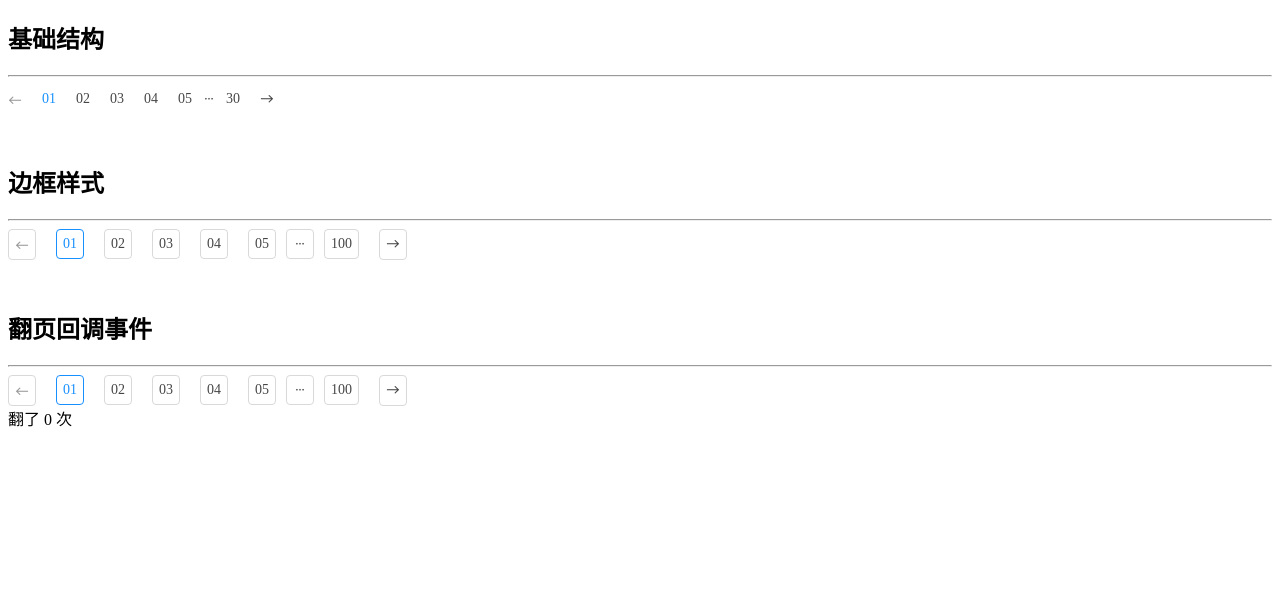
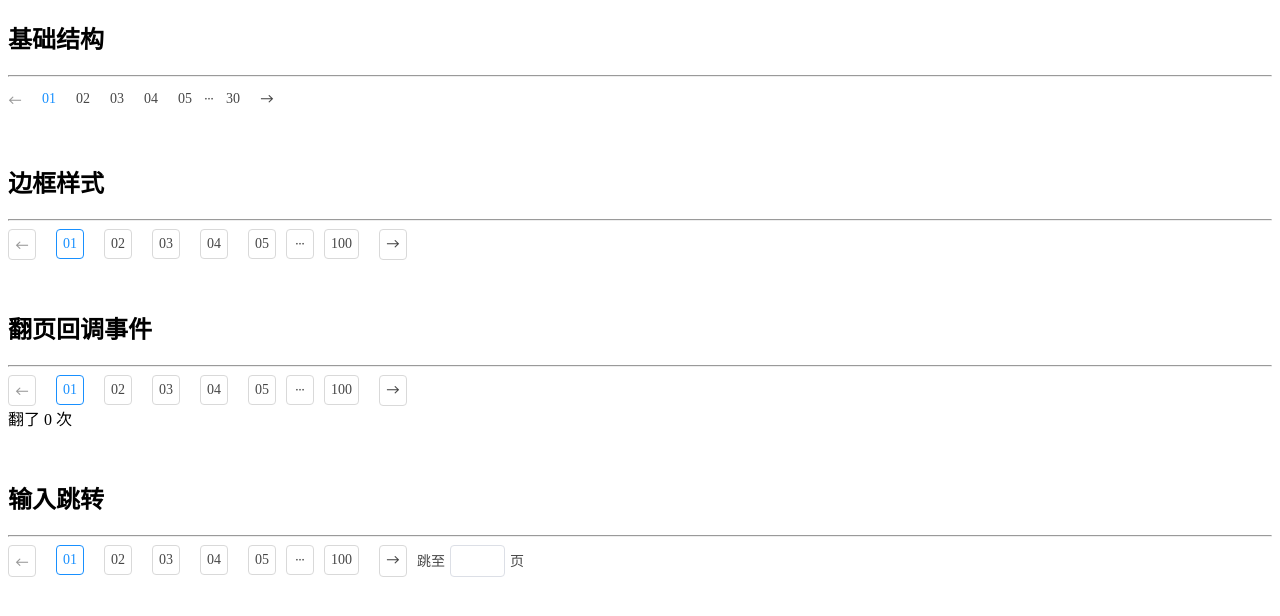
Before and after one commit to guapi233/antDesign-fake, a Vue app: page /Pagination in a window 1280 px wide. Shown: the top 616 px of the page. Built offline with nearby package versions, Linux system fonts and the light colour scheme.

Commit message:
Pagination组件输入翻页支持

```diff
--- a/components/Pagination.vue
+++ b/components/Pagination.vue
@@ -81,6 +81,15 @@
     <div class="next decorator" :class="[activePage>=pagesCount ?'unclicked' :'']" @click="toNext">
       <i class="icon-arrow"></i>
     </div>
+
+    <!-- 跳转输入框 -->
+    <div class="inputer" v-if="inputure">
+      <span>跳至</span>
+      <div class="inputer__inner">
+        <c-input nomargin v-model="inputVal" @enter="handleInputure"></c-input>
+      </div>
+      <span>页</span>
+    </div>
   </div>
 </template>
 
@@ -98,12 +107,18 @@ export default {
       type: Boolean,
       default: false,
     },
+    // 输入跳转功能
+    inputure: {
+      type: Boolean,
+      default: false,
+    },
   },
   data() {
     return {
       changePreviewOn: false, // 向前移动三页按钮是否被悬浮
       changeNextOn: false, // 向后移动三页按钮是否被悬浮
       activePage: 1, // 当前选中的页面
+      inputVal: "", // 跳转输入框值
     };
   },
   computed: {
@@ -167,6 +182,22 @@ export default {
       } else {
         this.activePage = this.pagesCount;
       }
+    },
+    // 处理输入框回车翻页
+    handleInputure() {
+      if (
+        this.inputVal === "" ||
+        isNaN(Number(this.inputVal)) ||
+        Array.prototype.includes.call(this.inputVal, ".") ||
+        Number(this.inputVal) < 1 ||
+        Number(this.inputVal > this.count)
+      ) {
+        // noop
+      } else {
+        this.activePage = Number(this.inputVal);
+      }
+
+      this.inputVal = "";
     },
   },
   watch: {
@@ -282,4 +313,16 @@ $assistColor: #999999;
     }
   }
 }
+
+// 输入切换样式
+.inputer {
+  margin-left: 10px;
+  height: 100%;
+
+  .inputer__inner {
+    display: inline-block;
+    width: 55px;
+    margin: 0 5px;
+  }
+}
 </style>
--- a/examples/test/Pagination.vue
+++ b/examples/test/Pagination.vue
@@ -11,6 +11,10 @@
     <blockarea title="翻页回调事件">
       <c-pagination :count="100" hasBorder @turn="times++"></c-pagination>
       翻了 {{ times }} 次
+    </blockarea>
+
+    <blockarea title="输入跳转">
+      <c-pagination :count="100" hasBorder inputure></c-pagination>
     </blockarea>
   </div>
 </template>
```
Also changed, not shown: 1 other file (tests, documents, lock files or other folders).
